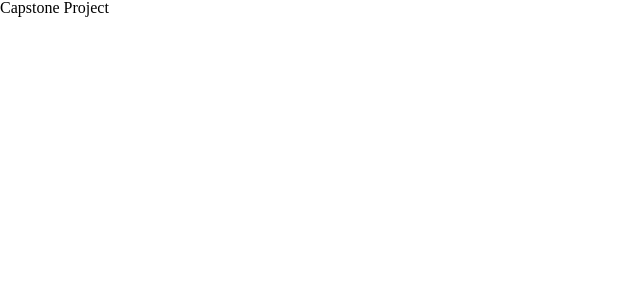
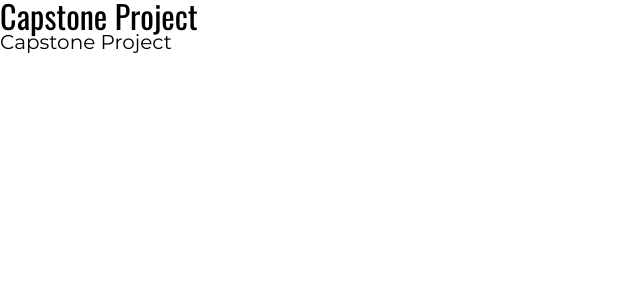
Before and after one commit to jmramirez/jose-ramirez-capstone, a React (Create React App) app in the folder client/: page / in a window 1280 px wide. Shown: the top 300 px of the page, without its empty margins (0-640 px from the left). Built offline with nearby package versions, Linux system fonts and the light colour scheme.

Commit message:
Add array of colors for titles and labels

```diff
--- a/client/src/App.js
+++ b/client/src/App.js
@@ -4,6 +4,7 @@ function App() {
   return (
     <div className="App">
       <h1>Capstone Project</h1>
+      <h2>Capstone Project</h2>
     </div>
   );
 }
--- a/client/src/partials/_globals.scss
+++ b/client/src/partials/_globals.scss
@@ -1 +1,15 @@
 @use './reset' as *;
+@use './variables' as *;
+@use './mixins' as *;
+
+body {
+  font-family: $primary-font;
+}
+
+h1 {
+  @include h1;
+}
+
+h2 {
+  @include h2;
+}
--- /dev/null
+++ b/client/src/partials/_mixins.scss
@@ -0,0 +1,13 @@
+@use './variables' as *;
+
+@mixin h1 {
+  font-size: 2rem;
+  font-family: $heading-font;
+  font-weight: 600;
+}
+
+@mixin h2 {
+  font-size: 1.25rem;
+  font-family: $primary-font;
+  font-weight: 500;
+}
--- a/client/src/partials/_typography.scss
+++ b/client/src/partials/_typography.scss
@@ -15,3 +15,12 @@
   font-style: normal;
   font-display: swap;
 }
+
+@font-face {
+  font-family: 'Montserrat';
+  src: url('../assets/fonts/Montserrat-Medium.woff2') format('woff2'),
+  url('../assets/fonts/Montserrat-Medium.woff') format('woff');
+  font-weight: 600;
+  font-style: normal;
+  font-display: swap;
+}
--- a/client/src/partials/_variables.scss
+++ b/client/src/partials/_variables.scss
@@ -12,7 +12,7 @@ $heading-font: 'Oswald';
 
 // Colors
 $primary-white: #FFFFFF;
-$primary-black: #131182C;
+$primary-black: #13182C;
 $primary-light-grey: #E6E9EF;
 $primary-royal-blue: #0085ff;
 
--- /dev/null
+++ b/client/src/utils/color.js
@@ -0,0 +1,5 @@
+const colors = [
+    '#102542', '#F87060' , '#52489C', '#C2EFB3', '#97ABB1', '#E57A44', '#84A98C', '#CBA135', '#9DA3A4', '#E1E6E1', '#EAC435', '#E40066', '#51CB20', '#BA9593', '#89608E', '#EDFFAB', '#FF8600', '#AEB8FE', '#370926', '#E18335', '#B3AF8F', '#DBF9F0', '#F7F9F7', '#2C3A2C', '#CBF6E9', '#904914', '#3F413A', '#EEE7EE', '#DAE7DD', '#FFE2FE'
+]
+
+export default colors;
```
Also changed, not shown: client/src/assets/fonts/Montserrat-Medium.woff (added), client/src/assets/fonts/Montserrat-Medium.woff2 (added).
